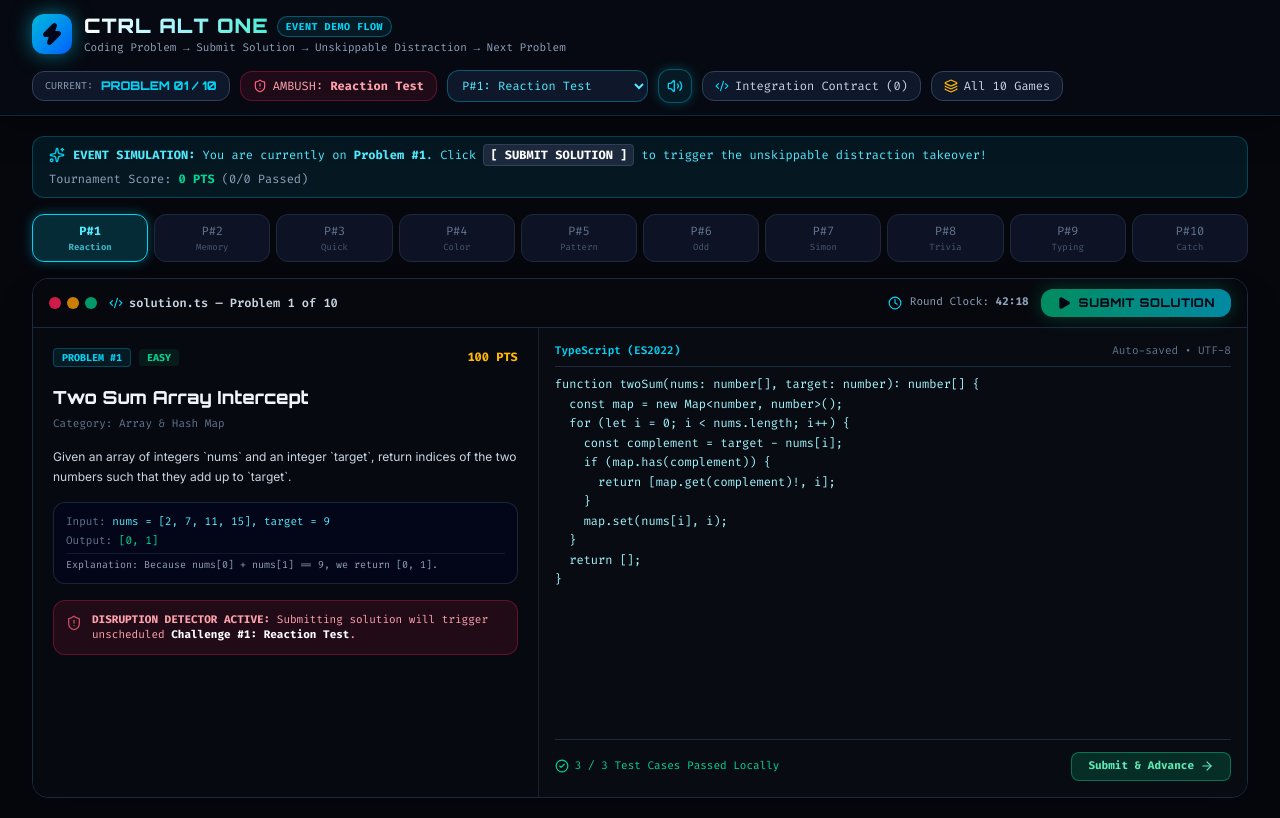
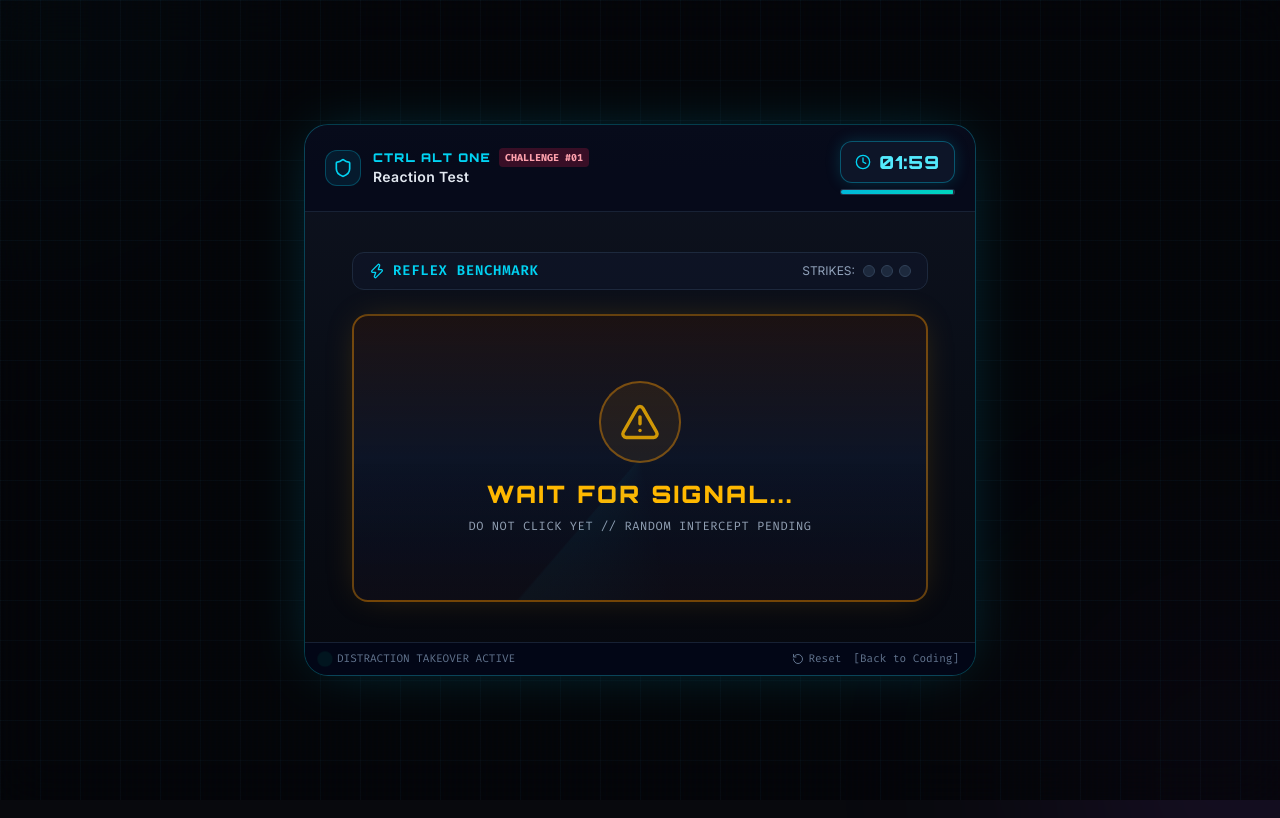
Before and after one commit to GDGVITM/CTRL_ALT_DISTRACT, a React (Vite) app: page / in a window 1280 px wide. Built offline with nearby package versions, Linux system fonts and the light colour scheme.

Commit message:
Update distraction games and navigation

```diff
--- a/src/App.tsx
+++ b/src/App.tsx
@@ -1,7 +1,68 @@
-import { DistractionLab } from './components/dashboard/DistractionLab';
+import { useState } from 'react';
+import { DistractionModal } from './components/distractions/DistractionModal';
+import type { DistractionId, DistractionResult } from './types/distraction';
+import { DISTRACTIONS } from './utils/distractionRegistry';
 
 export function App() {
-  return <DistractionLab />;
+  // Ordered list of distraction IDs
+  const distractionOrder: DistractionId[] = [
+    'reaction-test',
+    'memory-match',
+    'quick-math',
+    'color-trap',
+    'pattern-puzzle',
+    'odd-one-out',
+    'simon-says',
+    'trivia-blitz',
+    'typing-challenge',
+    'catch-object',
+  ];
+
+  // Determine initial index from URL param or default to first
+  const getInitialIndex = (): number => {
+    const params = new URLSearchParams(window.location.search);
+    const paramId = params.get('distraction') as DistractionId;
+    const idx = distractionOrder.findIndex((id) => id === paramId);
+    return idx >= 0 ? idx : 0;
+  };
+
+  const [currentIdx, setCurrentIdx] = useState<number>(getInitialIndex());
+  const [isModalOpen, setIsModalOpen] = useState<boolean>(true);
+
+  const distractionId = distractionOrder[currentIdx];
+  const hasNextChallenge = currentIdx < distractionOrder.length - 1;
+
+  const handleComplete = (result: DistractionResult) => {
+    console.log('[Distraction Complete]:', result);
+  };
+
+  const handleClose = () => {
+    if (hasNextChallenge) {
+      // Move to next distraction and keep modal open
+      setCurrentIdx((prev) => prev + 1);
+    } else {
+      // No more challenges – close modal
+      setIsModalOpen(false);
+    }
+  };
+
+  return (
+    <div className="min-h-screen bg-[#07080c] text-slate-100 flex items-center justify-center relative overflow-hidden">
+      {/* Ambient background atmosphere */}
+      <div className="fixed inset-0 cyber-grid opacity-30 pointer-events-none" />
+      <div className="fixed -top-40 -left-40 w-96 h-96 bg-cyan-500/10 rounded-full blur-[120px] pointer-events-none" />
+      <div className="fixed -bottom-40 -right-40 w-96 h-96 bg-purple-500/10 rounded-full blur-[120px] pointer-events-none" />
+
+      {/* Centered distraction modal */}
+      <DistractionModal
+        distractionId={distractionId}
+        isOpen={isModalOpen}
+        onComplete={handleComplete}
+        onClose={handleClose}
+        hasNextChallenge={hasNextChallenge}
+      />
+    </div>
+  );
 }
 
 export default App;
--- a/src/components/distractions/Distraction.tsx
+++ b/src/components/distractions/Distraction.tsx
@@ -28,6 +28,7 @@ export interface DistractionProps {
   isRunAllMode?: boolean;
   showDevControls?: boolean;
   problemId?: number;
+  hasNextChallenge?: boolean;
 }
 
 type ModalPhase = 'intro' | 'playing' | 'result';
--- a/src/components/distractions/DistractionResult.tsx
+++ b/src/components/distractions/DistractionResult.tsx
@@ -13,6 +13,7 @@ interface DistractionResultViewProps {
   nextProblemIndex?: number;
   continueButtonText?: string;
   isRunAllMode?: boolean;
+  hasNextChallenge?: boolean;
 }
 
 export const DistractionResultView: React.FC<DistractionResultViewProps> = ({
@@ -22,6 +23,7 @@ export const DistractionResultView: React.FC<DistractionResultViewProps> = ({
   onRetry,
   nextProblemIndex,
   continueButtonText,
+  hasNextChallenge = true,
 }) => {
   const isPassed = result.result === 'passed';
   const isTimeout = result.result === 'timeout';
@@ -42,11 +44,11 @@ export const DistractionResultView: React.FC<DistractionResultViewProps> = ({
     }
   }, [isPassed]);
 
-  const defaultButtonLabel = isPassed
-    ? (nextProblemIndex ? `RETURN TO CODING (PROBLEM #${nextProblemIndex})` : 'RETURN TO CODING')
-    : (nextProblemIndex ? `CONTINUE TO PROBLEM #${nextProblemIndex}` : 'CONTINUE TO NEXT PROBLEM');
+  const defaultButtonLabel = continueButtonText || (
+    hasNextChallenge ? 'NEXT CHALLENGE' : 'FINISH'
+  );
 
-  const buttonLabel = continueButtonText || defaultButtonLabel;
+  const buttonLabel = defaultButtonLabel;
 
   return (
     <div className="flex flex-col items-center justify-center text-center p-5 max-w-xl mx-auto w-full">
--- a/src/components/games/ReactionTest.tsx
+++ b/src/components/games/ReactionTest.tsx
@@ -57,15 +57,15 @@ export const ReactionTest: React.FC<CommonGameProps> = ({ onPass, onFail, isPaus
       setReactionTime(elapsed);
       setStage('clicked');
 
-      if (elapsed <= 550) {
+      if (elapsed <= 900) {
         playCorrect();
         setTimeout(() => {
-          onPass({ reactionTimeMs: elapsed, grade: elapsed < 250 ? 'S+' : elapsed < 350 ? 'A' : 'B' });
+          onPass({ reactionTimeMs: elapsed, grade: elapsed < 350 ? 'S+' : elapsed < 600 ? 'A' : 'B' });
         }, 1200);
       } else {
         playWrong();
         setTimeout(() => {
-          onFail(`Reaction Too Slow (${elapsed}ms > 550ms)`, { reactionTimeMs: elapsed });
+          onFail(`Reaction Too Slow (${elapsed}ms > 900ms)`, { reactionTimeMs: elapsed });
         }, 1400);
       }
     }
@@ -187,7 +187,7 @@ export const ReactionTest: React.FC<CommonGameProps> = ({ onPass, onFail, isPaus
               {reactionTime} <span className="text-2xl font-mono font-normal text-cyan-300">ms</span>
             </div>
             <div className="inline-flex items-center gap-2 px-3 py-1 rounded-full bg-cyan-500/10 border border-cyan-500/30 text-cyan-300 text-xs font-mono font-semibold">
-              {reactionTime < 250 ? '⚡ GODLIKE (S-TIER)' : reactionTime < 350 ? '🎯 SHARP REFLEXES (A-TIER)' : '✅ PASSING GRADE'}
+              {reactionTime <= 300 ? '⚡ GODLIKE (S-TIER)' : reactionTime <= 600 ? '🎯 SHARP REFLEXES (A-TIER)' : reactionTime <= 900 ? '✅ PASSING GRADE (<= 900ms)' : '❌ TOO SLOW (> 900ms)'}
             </div>
           </motion.div>
         )}
--- a/src/utils/distractionRegistry.ts
+++ b/src/utils/distractionRegistry.ts
@@ -11,7 +11,7 @@ export const DISTRACTIONS: DistractionMeta[] = [
     description: 'Intercept high-priority signal. Click target instantly when the signal triggers.',
     objective: 'Click as fast as possible when target turns active. False starts penalize.',
     icon: 'Zap',
-    targetRequirement: 'Reaction Time < 450ms',
+    targetRequirement: 'Reaction Time <= 900ms',
     estimatedSeconds: 8,
   },
   {
```
